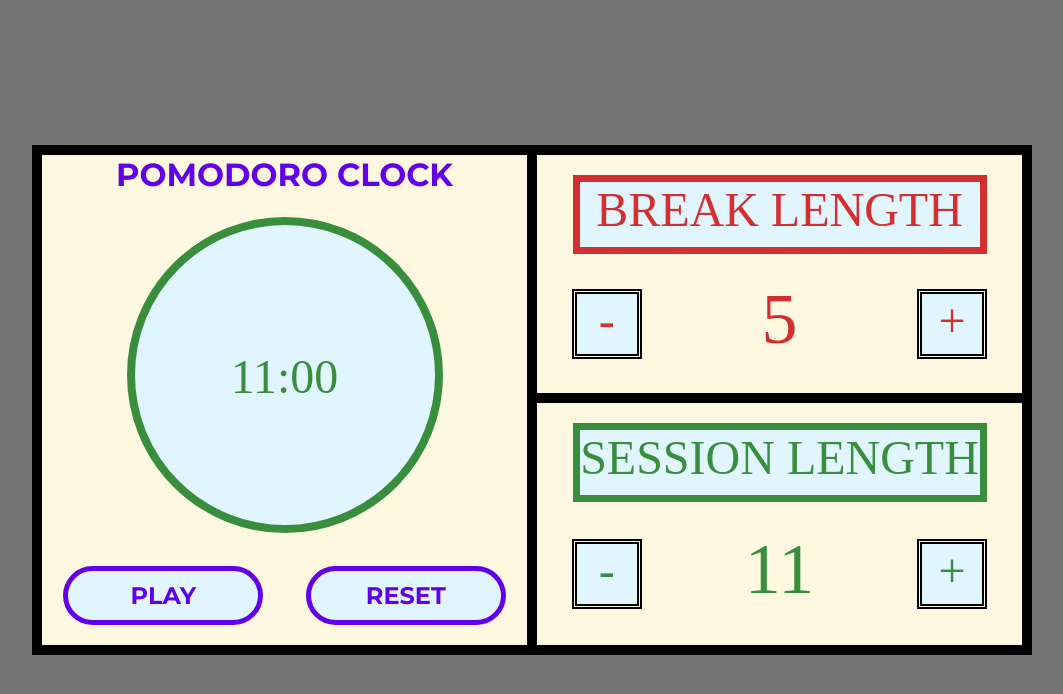
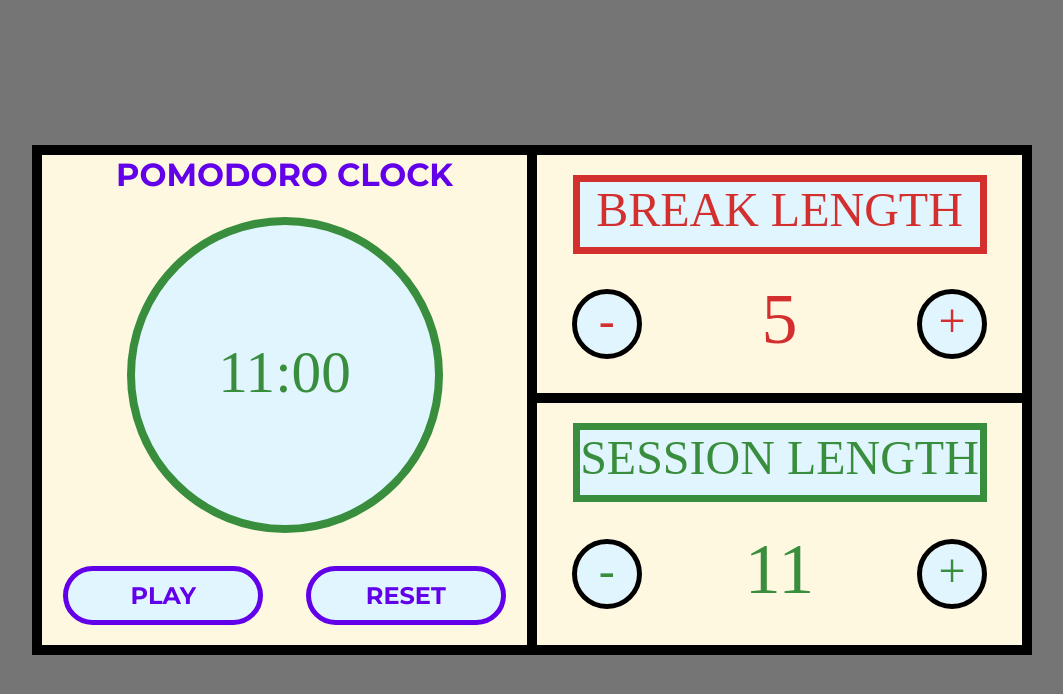
Before and after one commit to mrBeniek/Pomodoro-Clock, a React (Create React App) app in the folder my-app/: page / in a window 1280 px wide. Shown: the top 694 px of the page, without its empty margins (108-1171 px from the left). Built offline with nearby package versions, Linux system fonts and the light colour scheme; a web font is replaced by a local one.

Commit message:
CSS tweaks

```diff
--- a/my-app/src/App.scss
+++ b/my-app/src/App.scss
@@ -118,8 +118,12 @@ body {
      max-height: 300px;
      border-radius: 50%;
      font-family: Cubano;
-     font-size: 3em;
+     font-size: 3.7em;
 
+   }
+
+   #timer-break {
+     transform: scale(0.64, 0.64)
    }
 
    #timer-numbers {
@@ -281,7 +285,8 @@ body {
      justify-content: center;
      align-items: center;
      cursor: pointer;
-     border: double black 5px;
+     border: solid black 5px;
+     border-radius: 50%;
      padding: 15px;
      margin-left: 20px;
      width: 100%;
```
